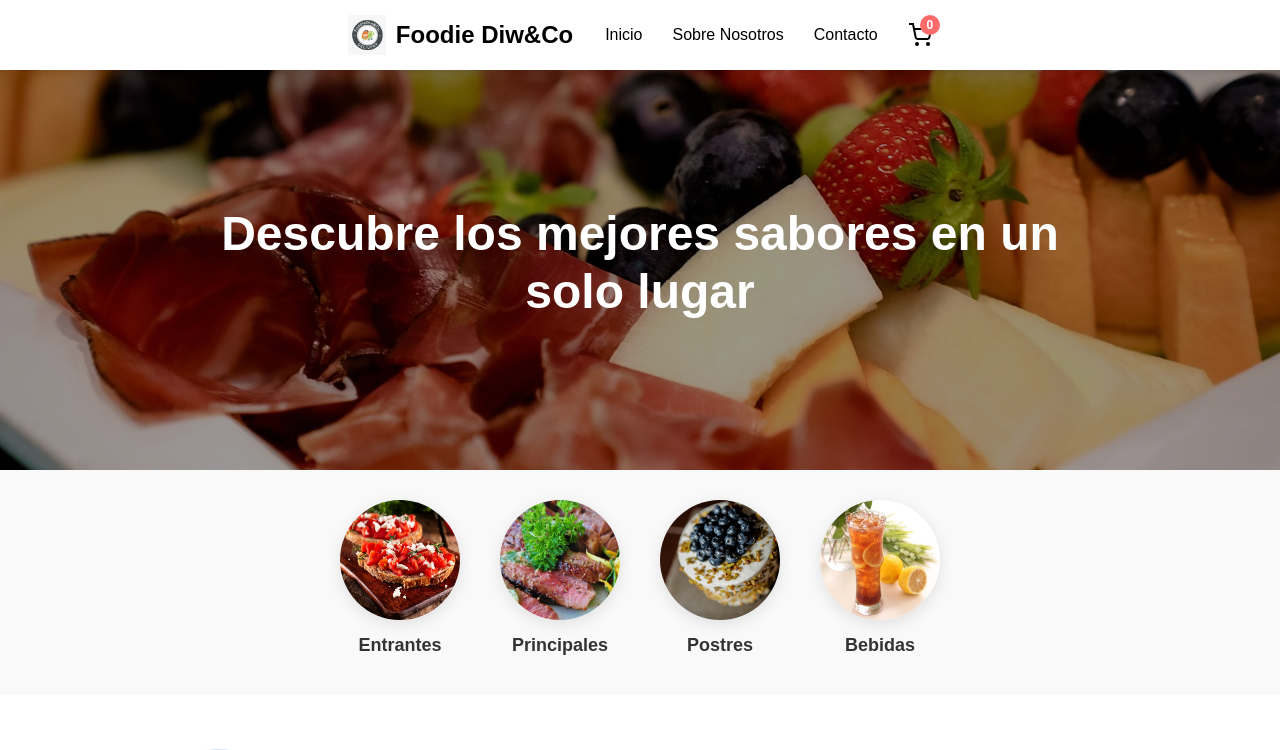
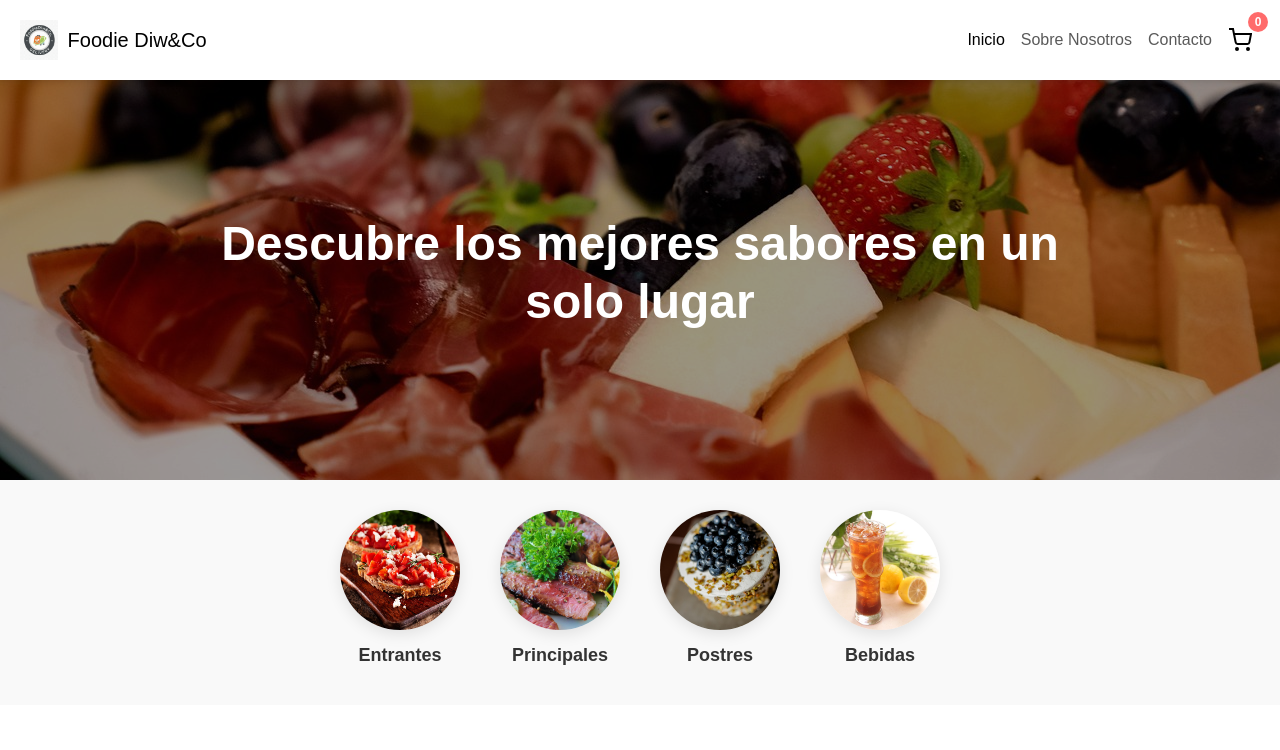
Before and after one commit to Dafnay/FoodieDiw-Co-React, a React (Vite) app: page / in a window 1280 px wide. Shown: the top 750 px of the page. Built offline with nearby package versions, Linux system fonts and the light colour scheme.

Commit message:
navbar aproach, react and react-bootstrap

```diff
--- a/index.html
+++ b/index.html
@@ -4,8 +4,9 @@
     <meta charset="UTF-8" />
     <link rel="icon" type="image/svg+xml" href="/favicon.svg" />
     <meta name="viewport" content="width=device-width, initial-scale=1.0" />
+    <meta name="description" content="Foodie Diw&Co - Descubre los mejores sabores en un solo lugar. Entrantes, principales, postres y bebidas. Pide a domicilio o visítanos en Oviedo, Asturias." />
     <link rel="stylesheet" href="https://cdn.jsdelivr.net/npm/bootstrap@5.3.8/dist/css/bootstrap.min.css">
-    <title>foodiediw-co-react</title>
+    <title>Foodie Diw&Co</title>
   </head>
   <body>
     <div id="root"></div>
--- a/package.json
+++ b/package.json
@@ -10,8 +10,10 @@
     "preview": "vite preview"
   },
   "dependencies": {
+    "bootstrap": "^5.3.8",
     "leaflet": "^1.9.4",
     "react": "^19.2.5",
+    "react-bootstrap": "^2.10.10",
     "react-dom": "^19.2.5",
     "react-leaflet": "^5.0.0",
     "react-router-dom": "^7.14.1"
--- a/src/App.jsx
+++ b/src/App.jsx
@@ -1,6 +1,6 @@
 import { Outlet } from 'react-router-dom'
-import Navbar from './components/Navbar'
-import Footer from './components/Footer'
+import Navbar from './components/shared/Navbar'
+import Footer from './components/shared/Footer'
 
 function App() {
   return (
--- a/src/components/Navbar.jsx
+++ /dev/null
@@ -1,34 +0,0 @@
-function Navbar() {
-  return (
-    <nav className="navbar">
-      <div className="navbar-container">
-        <div className="navbar-logo">
-          <img src="/assets/logo.png" className="navbar-logo-img" alt="Logo de Foodie Diw&Co" />
-          <a href="/">Foodie Diw&amp;Co</a>
-        </div>
-        <button className="navbar-toggle">
-          <span></span>
-          <span></span>
-          <span></span>
-        </button>
-        <ul className="navbar-menu">
-          <li><a href="/">Inicio</a></li>
-          <li><a href="/about-us">Sobre Nosotros</a></li>
-          <li><a href="/contact">Contacto</a></li>
-          <li>
-            <a href="/cart" className="cart-icon">
-              <svg width="24" height="24" viewBox="0 0 24 24" fill="none" stroke="currentColor" strokeWidth="2">
-                <circle cx="9" cy="21" r="1"></circle>
-                <circle cx="20" cy="21" r="1"></circle>
-                <path d="M1 1h4l2.68 13.39a2 2 0 0 0 2 1.61h9.72a2 2 0 0 0 2-1.61L23 6H6"></path>
-              </svg>
-              <span className="cart-badge">0</span>
-            </a>
-          </li>
-        </ul>
-      </div>
-    </nav>
-  )
-}
-
-export default Navbar
--- /dev/null
+++ b/src/components/shared/Navbar.jsx
@@ -0,0 +1,43 @@
+import { Navbar as BsNavbar, Nav, Container, Offcanvas } from 'react-bootstrap'
+import { Link, NavLink } from 'react-router-dom'
+
+function Navbar() {
+  return (
+    <BsNavbar bg="white" expand="lg" sticky="top" className="navbar" as="header" role="banner">
+      <Container fluid className="navbar-container">
+        <BsNavbar.Brand as={Link} to="/" className="navbar-logo" aria-label="Foodie Diw&Co - Ir a inicio">
+          <img src="/assets/logo.png" className="navbar-logo-img" alt="" aria-hidden="true" />
+          Foodie Diw&amp;Co
+        </BsNavbar.Brand>
+
+        <BsNavbar.Toggle
+          aria-controls="navbar-offcanvas"
+          aria-label="Abrir menú de navegación"
+        />
+
+        <BsNavbar.Offcanvas id="navbar-offcanvas" placement="end" aria-label="Menú de navegación">
+          <Offcanvas.Header closeButton closeLabel="Cerrar menú">
+            <Offcanvas.Title>Foodie Diw&amp;Co</Offcanvas.Title>
+          </Offcanvas.Header>
+          <Offcanvas.Body>
+            <Nav as="nav" aria-label="Navegación principal" className="ms-auto">
+              <Nav.Link as={NavLink} to="/" end aria-label='Inicio'>Inicio</Nav.Link>
+              <Nav.Link as={NavLink} to="/about-us" aria-label='Sobre Nosotros'>Sobre Nosotros</Nav.Link>
+              <Nav.Link as={NavLink} to="/contact" aria-label='Contacto'>Contacto</Nav.Link>
+              <Nav.Link as={Link} to="/cart" className="cart-icon" aria-label="Carrito de compra">
+                <svg width="24" height="24" viewBox="0 0 24 24" fill="none" stroke="currentColor" strokeWidth="2" aria-hidden="true" focusable="false">
+                  <circle cx="9" cy="21" r="1"></circle>
+                  <circle cx="20" cy="21" r="1"></circle>
+                  <path d="M1 1h4l2.68 13.39a2 2 0 0 0 2 1.61h9.72a2 2 0 0 0 2-1.61L23 6H6"></path>
+                </svg>
+                <span className="cart-badge" aria-label="0 productos en el carrito">0</span>
+              </Nav.Link>
+            </Nav>
+          </Offcanvas.Body>
+        </BsNavbar.Offcanvas>
+      </Container>
+    </BsNavbar>
+  )
+}
+
+export default Navbar
--- a/src/main.jsx
+++ b/src/main.jsx
@@ -1,5 +1,6 @@
 import { StrictMode } from 'react'
 import { createRoot } from 'react-dom/client'
+import 'bootstrap/dist/css/bootstrap.min.css'
 import './index.css'
 import AppRouter from './routes/AppRouter.jsx'
 
--- a/src/pages/Home.jsx
+++ b/src/pages/Home.jsx
@@ -1,4 +1,4 @@
-import Map from '../components/Map'
+import Map from '../components/shared/Map'
 
 function Home() {
   return (
```
Also changed, not shown: src/components/Button.jsx (added, +15 -0 lines), src/layout/AppLayout.jsx (added, +13 -0 lines), src/components/shared/Footer.jsx (renamed from src/components/Footer.jsx), src/components/shared/Map.jsx (renamed from src/components/Map.jsx), 1 other file (tests, documents, lock files or other folders).
